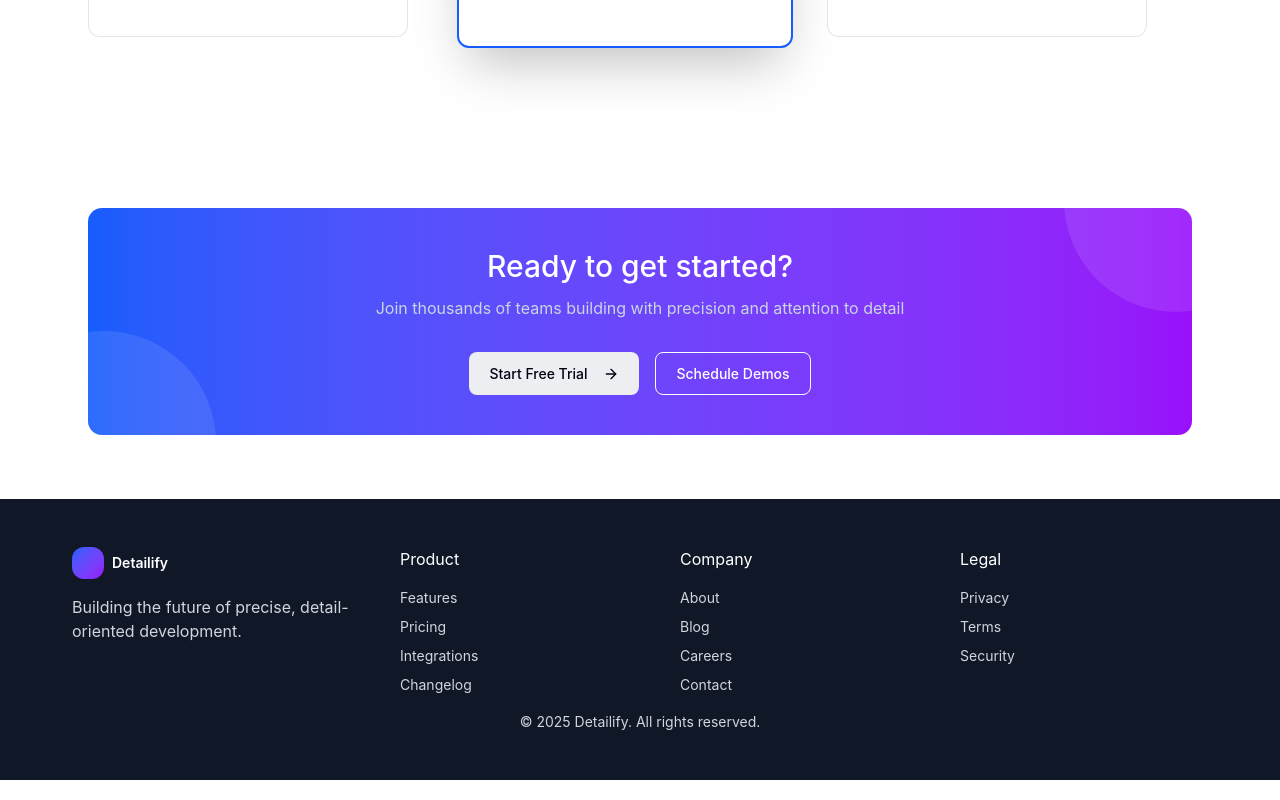
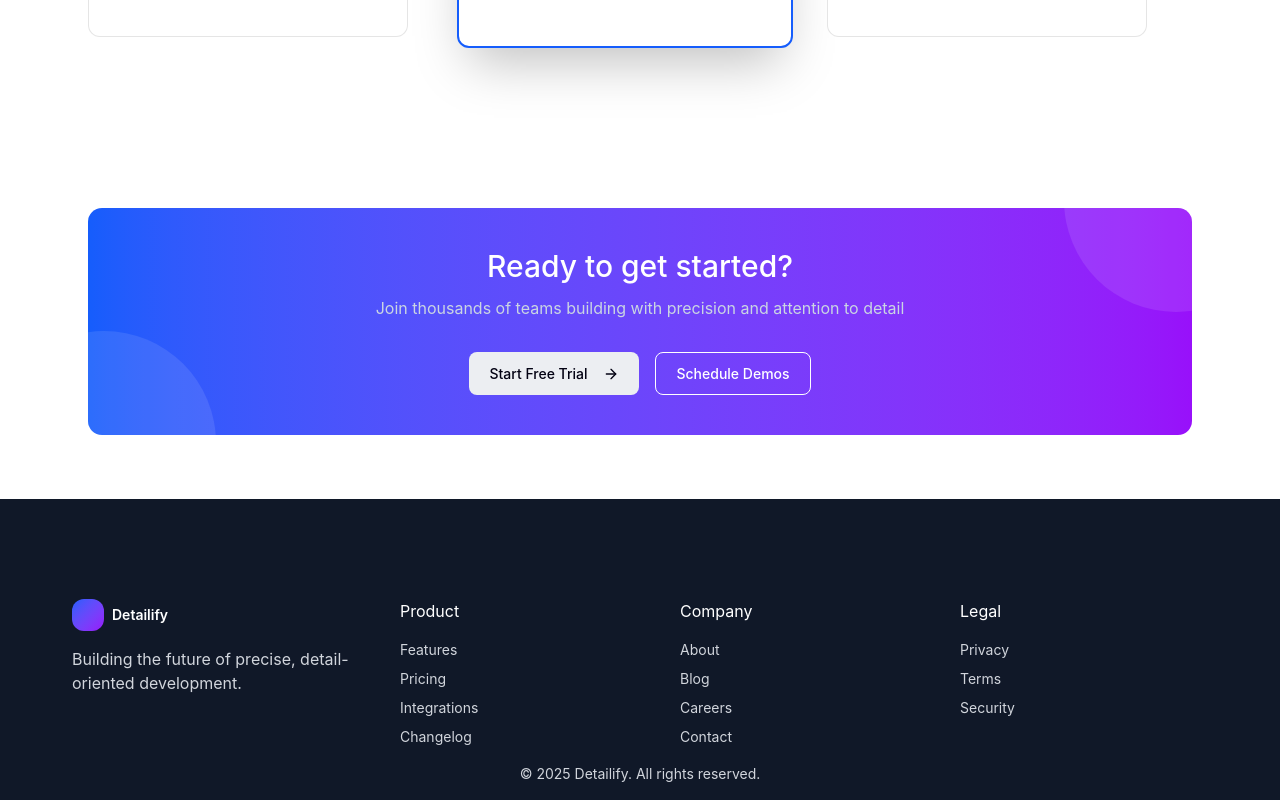
Before and after one commit to najeesidahmed/ruach-tech-figma-to-code, a Next.js app in the folder detailify-landing/: page / in a window 1280 px wide. Shown: the part 1908-2708 px from the top of the page. Built offline with nearby package versions, Linux system fonts and the light colour scheme.

Commit message:
add footer container filler for padding as in figma

```diff
--- a/detailify-landing/components/layout/Footer.tsx
+++ b/detailify-landing/components/layout/Footer.tsx
@@ -16,7 +16,8 @@ const footerLinks = [
 export function Footer() {
     return (
         <footer className="bg-(--footer-bg)">
-            <div className="mx-auto max-w-6xl px-2 py-12">
+            <div className="w-full h-25"/>
+            <div className="mx-auto max-w-6xl px-2 pb-4">
                 {/* Top row: logo + columns */}
                 <div className="flex flex-col gap-10 md:flex-row md:items-start md:justify-between">
                     {/* Brand block */}
```
